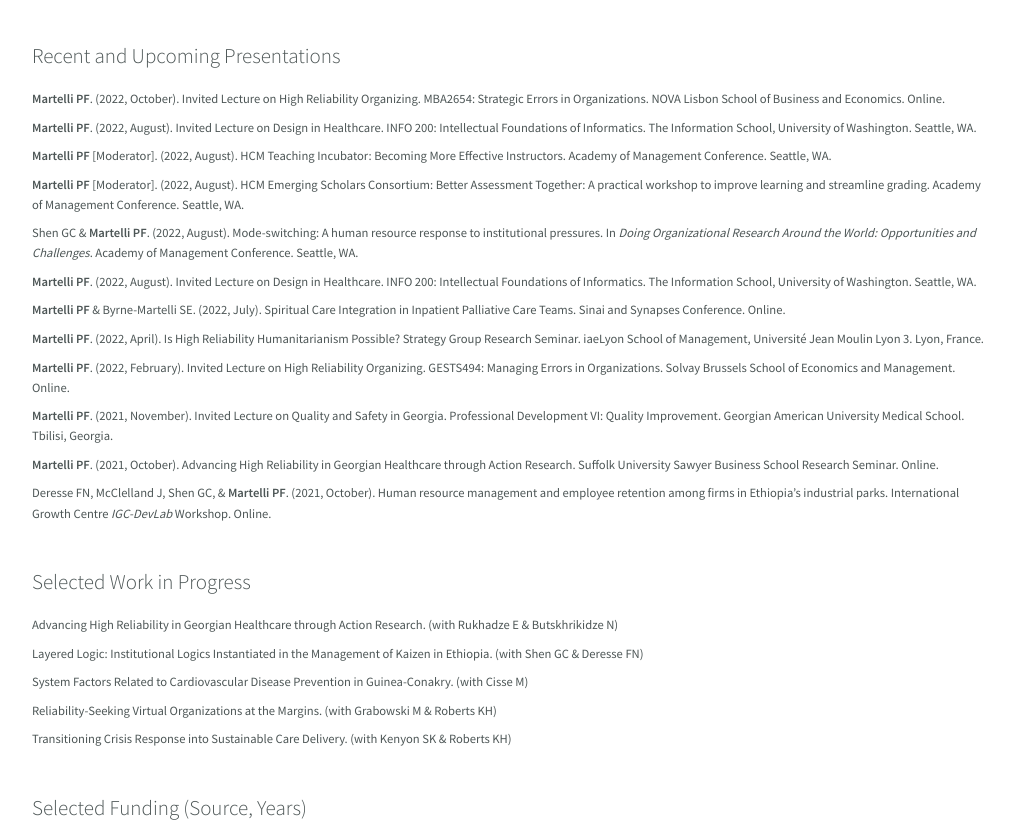
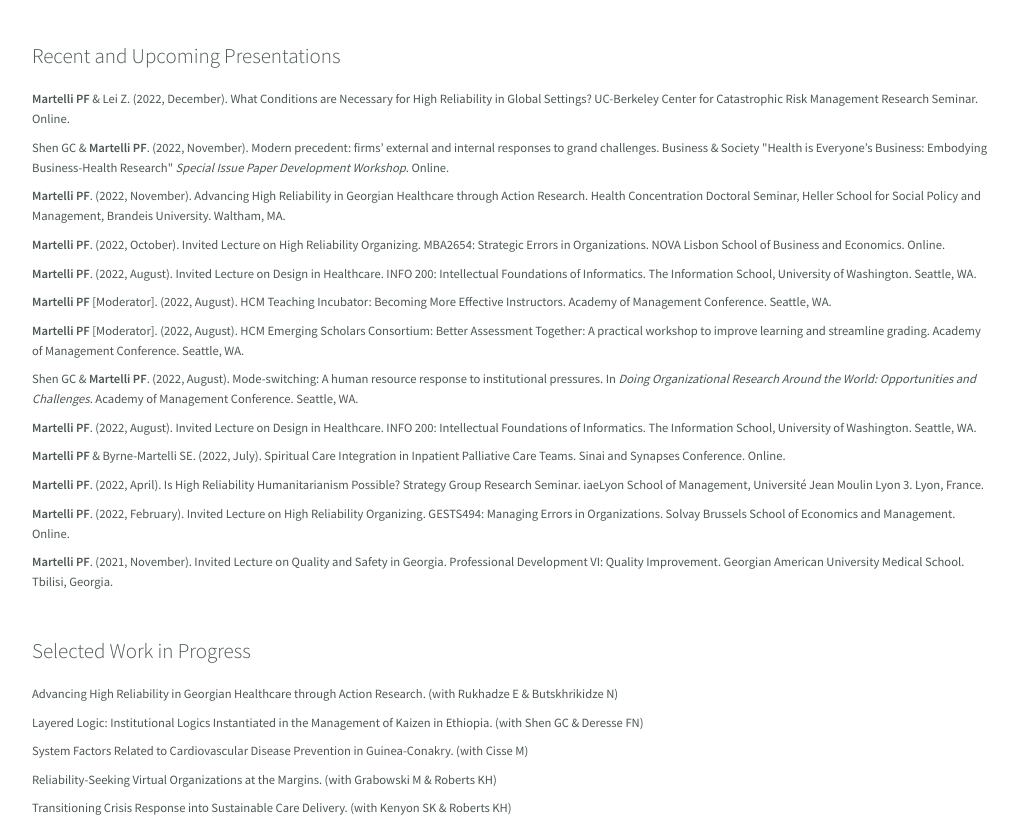
Before and after one commit to martellipf/martellipf.github.io, a plain HTML site: page index.html in a window 1280 px wide. Shown: the part 962-1789 px from the top of the page, without its empty margins (128-1146 px from the left). Drawn offline with Linux system fonts and the light colour scheme.

Commit message:
Update index.html

```diff
--- a/index.html
+++ b/index.html
@@ -82,6 +82,10 @@
 
     <h5> Recent and Upcoming Presentations </h5>
 	<ul>
+
+	<li><strong>Martelli PF</strong> &amp; Lei Z. (2022, December). What Conditions are Necessary for High Reliability in Global Settings&quest; UC-Berkeley Center for Catastrophic Risk Management Research Seminar. Online.</li>
+	<li>Shen GC &amp; <strong>Martelli PF</strong>. (2022, November). Modern precedent: firms’ external and internal responses to grand challenges. Business &amp; Society &quot;Health is Everyone’s Business&colon; Embodying Business-Health Research&quot; <em>Special Issue Paper Development Workshop</em>. Online.</li>
+	<li><strong>Martelli PF</strong>. (2022, November). Advancing High Reliability in Georgian Healthcare through Action Research. Health Concentration Doctoral Seminar, Heller School for Social Policy and Management, Brandeis University. Waltham, MA.</li>
 	<li><strong>Martelli PF</strong>. (2022, October). Invited Lecture on High Reliability Organizing. MBA2654: Strategic Errors in Organizations. NOVA Lisbon School of Business and Economics. Online.</li>
 	<li><strong>Martelli PF</strong>. (2022, August). Invited Lecture on Design in Healthcare. INFO 200: Intellectual Foundations of Informatics. The Information School, University of Washington. Seattle, WA.</li>
 	<li><strong>Martelli PF</strong> [Moderator]. (2022, August). HCM Teaching Incubator&colon; Becoming More Effective Instructors. Academy of Management Conference. Seattle, WA.</li>
@@ -92,8 +96,6 @@
 	<li><strong>Martelli PF</strong>. (2022, April). Is High Reliability Humanitarianism Possible&quest; Strategy Group Research Seminar. iaeLyon School of Management, Universit&eacute; Jean Moulin Lyon 3. Lyon, France.</li>
 	<li><strong>Martelli PF</strong>. (2022, February). Invited Lecture on High Reliability Organizing. GESTS494&colon; Managing Errors in Organizations. Solvay Brussels School of Economics and Management. Online.</li>
 	<li><strong>Martelli PF</strong>. (2021, November). Invited Lecture on Quality and Safety in Georgia. Professional Development VI&colon; Quality Improvement. Georgian American University Medical School. Tbilisi, Georgia.</li>
-	<li><strong>Martelli PF</strong>. (2021, October). Advancing High Reliability in Georgian Healthcare through Action Research. Suffolk University Sawyer Business School Research Seminar. Online.</li>
-	<li>Deresse FN, McClelland J, Shen GC, &amp; <strong>Martelli PF</strong>. (2021, October). Human resource management and employee retention among firms in Ethiopia’s industrial parks. International Growth Centre <em>IGC-DevLab</em> Workshop. Online.</li>
 	</ul>
 	<br>
 
@@ -136,6 +138,7 @@
       <a name="teach"><h4>Teaching</h4></a>
 	  <h5> Visting Professor at iaeLyon School of Management, Universit&eacute; Jean Moulin Lyon 3</h5>
         <ul class="teach">
+        <li class="teach"> The Systems Approach to Organizational Change, Spring 2023, International Week&colon; 18-hour Masters Course</li>
         <li class="teach"> Change Management and People Skills, Spring 2022, Master 1 Comptabilit&eacute;, Contr&ocirc;le, Audit</li>
         <li class="teach"> The Systems Approach to Organizational Change, Spring 2022, International Week&colon; 18-hour Masters Course</li>
 	    </ul>
```
